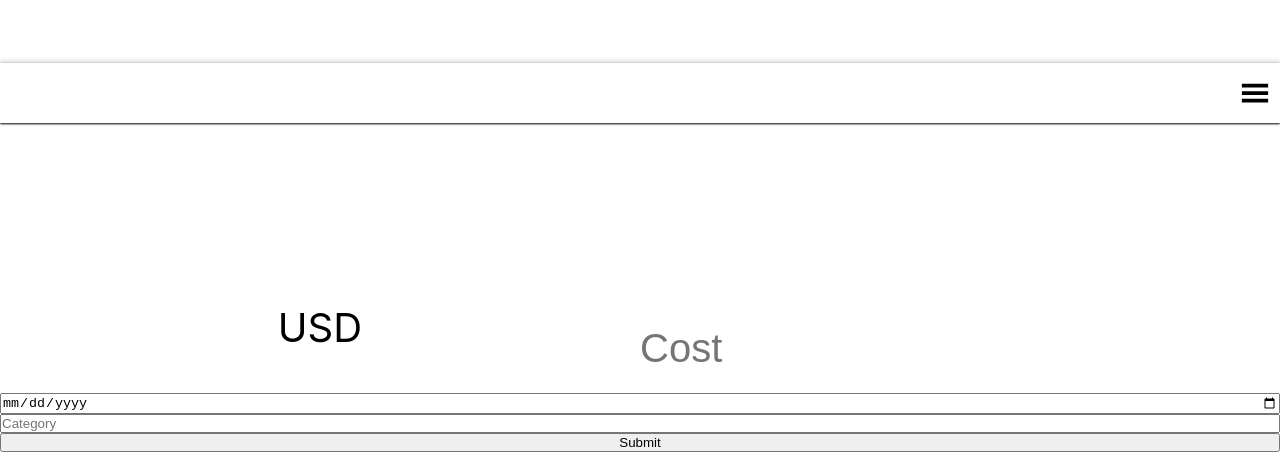
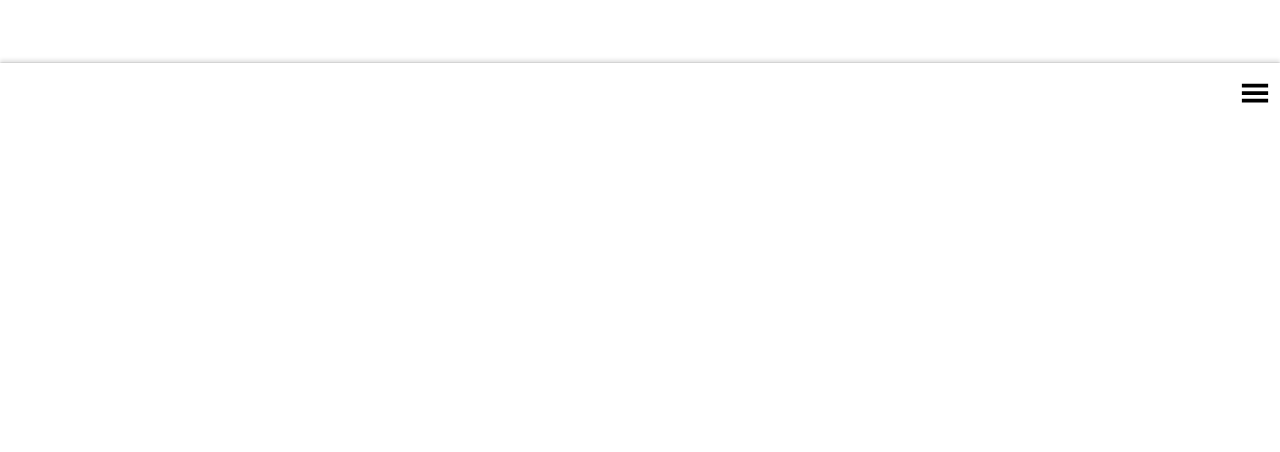
Before and after one commit to MGS1993/Tally, a React (Create React App) app: page / in a window 1280 px wide. Shown: the part 677-1129 px from the top of the page. After the commit the page ends 800 px from the top, so only its background shows below. Built offline with nearby package versions, Linux system fonts and the light colour scheme.

Commit message:
css work on Menu cost input

```diff
--- a/src/cssModules/Menu.module.css
+++ b/src/cssModules/Menu.module.css
@@ -1,9 +1,8 @@
 .mainWrapper {
   background-color: dodgerblue;
   bottom: -20vh;
-  /* display: flex; */
   height: 0vh;
-  /* flex-direction: column; */
+  overflow: hidden;
   position: absolute;
   transition: 0.5s ease-in-out;
   width: 100vw;
@@ -15,19 +14,35 @@
 }
 
 .costInputWrapper {
+  display: flex;
+  height: 90px;
+  justify-content: flex-start;
+  margin: 10px 0px;
+}
+.costInputWrapper > :nth-child(1) {
   align-items: center;
+  color: white;
   display: flex;
   justify-content: center;
+  font-size: 22px;
+  font-weight: bold;
+  margin: 0px 8px;
 }
 
-.costInputWrapper > * {
-  align-content: center;
-  justify-content: center;
-  border: none;
+.costInputWrapper > :nth-child(2) {
+  font-size: 22px;
+  border-radius: 2px;
+  border: 0px;
+}
+
+/* .costInputWrapper > * { */
+/* align-content: center; */
+/* justify-content: center; */
+/* border: none;
   display: flex;
   height: 90px;
 
   margin-top: 20px;
   font-size: 40px;
-  width: 80vw;
-}
+  width: 80vw; */
+/* } */
```
